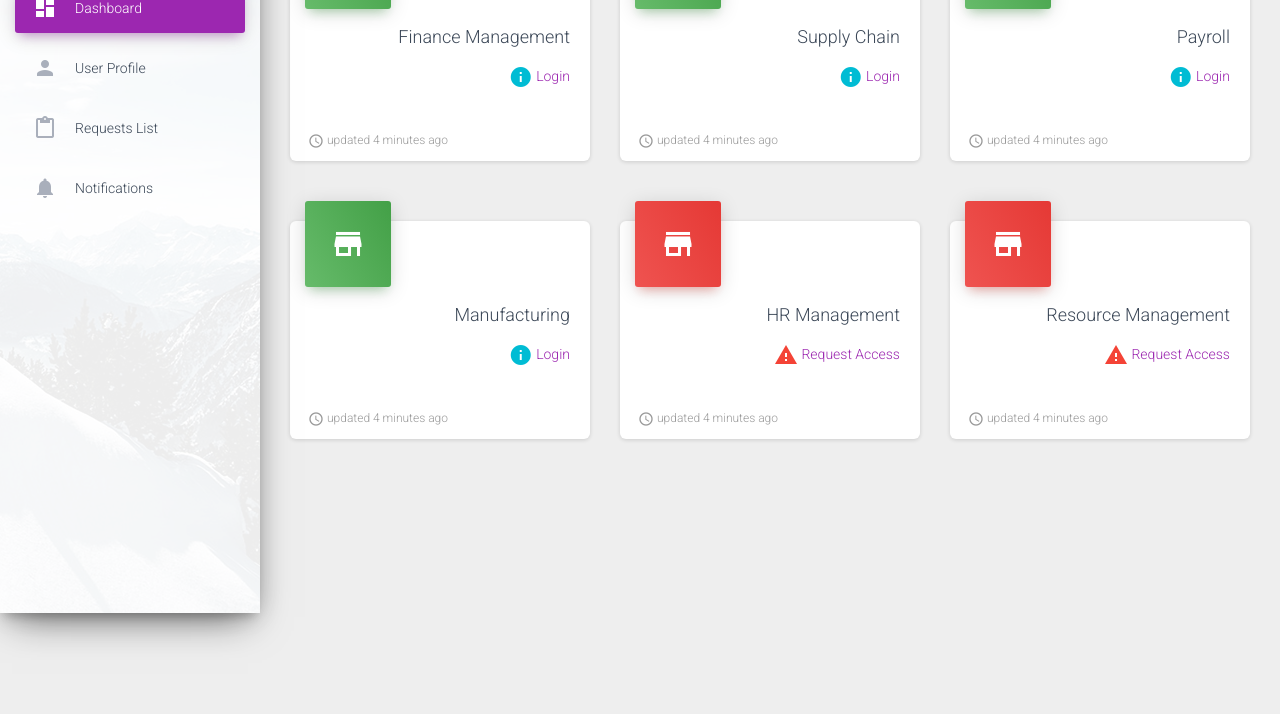
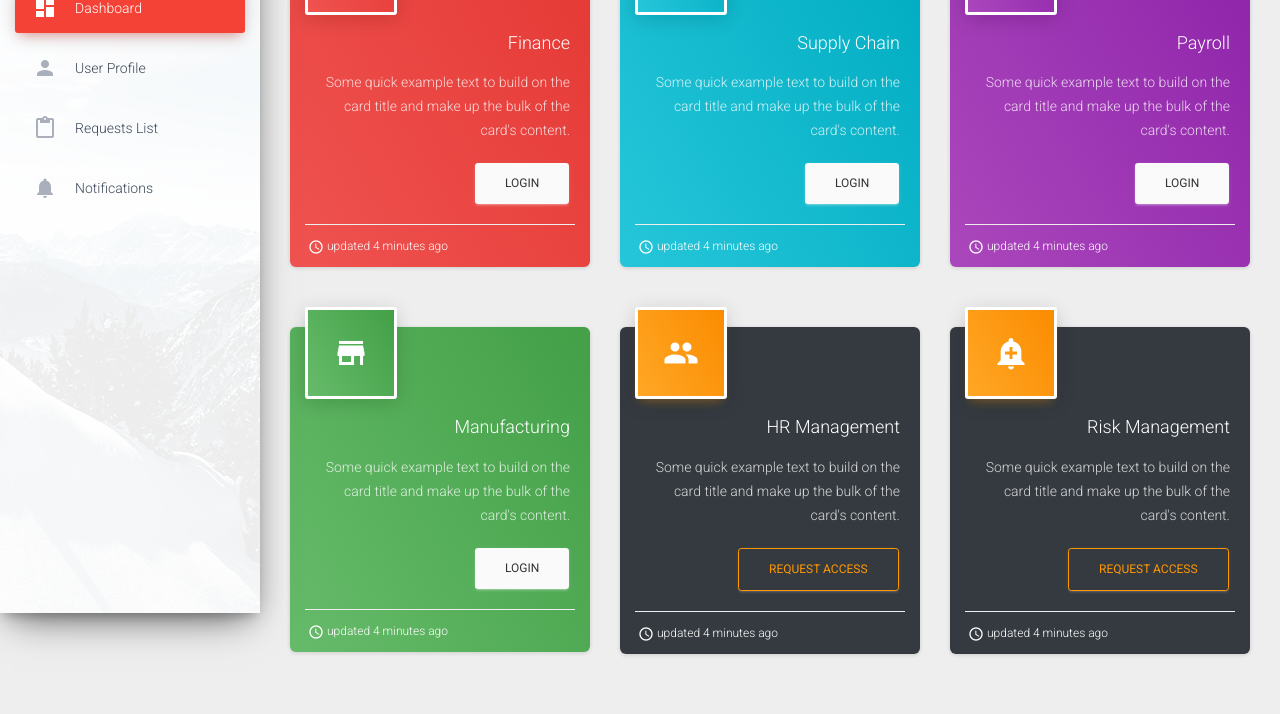
Before and after one commit to thetriplet3/mat-dash, a website: page pages/dashboard-user.html in a window 1280 px wide. Shown: the part 187-901 px from the top of the page. Before the commit the page ends 800 px from the top, so only its background shows below. Drawn offline with nearby package versions, Linux system fonts and the light colour scheme; some packages are replaced by stand-ins of ours; no server answers.

Commit message:
changed color scheme for user

```diff
--- a/pages/dashboard-user.html
+++ b/pages/dashboard-user.html
@@ -19,12 +19,12 @@
   <link href="../assets/css/material-dashboard.css?v=2.1.0" rel="stylesheet" />
   <!-- CSS Just for demo purpose, don't include it in your project -->
   <link href="../assets/demo/demo.css" rel="stylesheet" />
-  <link href="/node_modules/toastr/build/toastr.css" rel="stylesheet"/>
+  <link href="/node_modules/toastr/build/toastr.css" rel="stylesheet" />
 </head>
 
 <body class="">
   <div class="wrapper ">
-    <div class="sidebar" data-color="purple" data-background-color="white" data-image="../assets/img/sidebar-1.jpg">
+    <div class="sidebar" data-color="danger" data-background-color="white" data-image="../assets/img/sidebar-1.jpg">
       <!--
         Tip 1: You can change the color of the sidebar using: data-color="purple | azure | green | orange | danger"
 
@@ -133,22 +133,24 @@
         <div class="container-fluid">
           <div class="row">
             <div class="col-md-4">
-              <div class="card card-stats">
-                <div class="card-header card-header-success card-header-icon">
+              <div class="card bg-danger text-white card-stats card-chart">
+                <div class="card-header card-header-danger card-header-icon">
                   <!--<div class="ct-chart" id="dailySalesChart"></div> -->
                   <div class="card-icon">
-                    <i class="material-icons">store</i>
+                    <i class="material-icons">monetization_on</i>
                   </div>
                 </div>
                 <div class="card-body">
-                  <h4 class="card-title">Finance Management</h4>
-                  <p class="card-category">
-                    <i class="material-icons text-info">info</i>
-                    <a href="#pablo">Login</a>
-                  </p>
+                  <h4 class="card-title">Finance </h4>
+                  <div class="card-category">
+                    <div class="card-text">
+                      <p>Some quick example text to build on the card title and make up the bulk of the card's content.</p>
+                      <a href="#" class="btn btn-secondary">Login</a>
+                    </div>
+                  </div>
                 </div>
                 <div class="card-footer">
-                  <div class="stats">
+                  <div class="stats text-white">
                     <i class="material-icons">access_time</i> updated 4 minutes ago
                   </div>
                 </div>
@@ -156,22 +158,24 @@
             </div>
 
             <div class="col-md-4">
-              <div class="card card-stats">
-                <div class="card-header card-header-success card-header-icon">
+              <div class="card bg-info text-white card-stats card-chart">
+                <div class="card-header card-header-info card-header-icon">
                   <!--<div class="ct-chart" id="dailySalesChart"></div> -->
                   <div class="card-icon">
-                    <i class="material-icons">store</i>
+                    <i class="material-icons">shop_two</i>
                   </div>
                 </div>
                 <div class="card-body">
                   <h4 class="card-title">Supply Chain</h4>
-                  <p class="card-category">
-                    <i class="material-icons text-info">info</i>
-                    <a href="#pablo">Login</a>
-                  </p>
+                  <div class="card-category">
+                    <div class="card-text">
+                      <p>Some quick example text to build on the card title and make up the bulk of the card's content.</p>
+                      <a href="#" class="btn btn-secondary">Login</a>
+                    </div>
+                  </div>
                 </div>
                 <div class="card-footer">
-                  <div class="stats">
+                  <div class="stats text-white">
                     <i class="material-icons">access_time</i> updated 4 minutes ago
                   </div>
                 </div>
@@ -180,7 +184,33 @@
 
 
             <div class="col-md-4">
-              <div class="card card-stats">
+              <div class="card bg-primary text-white card-stats card-chart">
+                <div class="card-header card-header-primary card-header-icon">
+                  <!--<div class="ct-chart" id="dailySalesChart"></div> -->
+                  <div class="card-icon">
+                    <i class="material-icons">payment</i>
+                  </div>
+                </div>
+                <div class="card-body">
+                  <h4 class="card-title">Payroll </h4>
+                  <div class="card-category">
+                    <div class="card-text">
+                      <p>Some quick example text to build on the card title and make up the bulk of the card's content.</p>
+                      <a href="#" class="btn btn-secondary">Login</a>
+                    </div>
+                  </div>
+                </div>
+                <div class="card-footer">
+                  <div class="stats text-white">
+                    <i class="material-icons">access_time</i> updated 4 minutes ago
+                  </div>
+                </div>
+              </div>
+            </div>
+          </div>
+          <div class="row">
+            <div class="col-md-4">
+              <div class="card bg-success text-white card-stats card-chart">
                 <div class="card-header card-header-success card-header-icon">
                   <!--<div class="ct-chart" id="dailySalesChart"></div> -->
                   <div class="card-icon">
@@ -188,39 +218,16 @@
                   </div>
                 </div>
                 <div class="card-body">
-                  <h4 class="card-title">Payroll</h4>
-                  <p class="card-category">
-                    <i class="material-icons text-info">info</i>
-                    <a href="#pablo">Login</a>
-                  </p>
-                </div>
-                <div class="card-footer">
-                  <div class="stats">
-                    <i class="material-icons">access_time</i> updated 4 minutes ago
+                  <h4 class="card-title">Manufacturing </h4>
+                  <div class="card-category">
+                    <div class="card-text">
+                      <p>Some quick example text to build on the card title and make up the bulk of the card's content.</p>
+                      <a href="#" class="btn btn-secondary">Login</a>
                     </div>
                   </div>
                 </div>
-            </div>
-          </div>
-          <div class="row">
-
-            <div class="col-md-4">
-              <div class="card card-stats">
-                <div class="card-header card-header-success card-header-icon">
-                  <!--<div class="ct-chart" id="dailySalesChart"></div> -->
-                  <div class="card-icon">
-                    <i class="material-icons">store</i>
-                  </div>
-                </div>
-                <div class="card-body">
-                  <h4 class="card-title">Manufacturing</h4>
-                  <p class="card-category">
-                    <i class="material-icons text-info">info</i>
-                    <a href="#pablo">Login</a>
-                  </p>
-                </div>
                 <div class="card-footer">
-                  <div class="stats">
+                  <div class="stats text-white">
                     <i class="material-icons">access_time</i> updated 4 minutes ago
                   </div>
                 </div>
@@ -229,45 +236,56 @@
 
 
             <div class="col-md-4">
-              <div class="card card-stats">
-                <div class="card-header card-header-danger card-header-icon">
+              <div class="card bg-dark text-white card-stats card-chart">
+                <!---->
+                <div class="card-header card-header-warning card-header-icon">
                   <!--<div class="ct-chart" id="dailySalesChart"></div> -->
                   <div class="card-icon">
-                    <i class="material-icons">store</i>
+                    <i class="material-icons">people</i>
                   </div>
                 </div>
+
                 <div class="card-body">
                   <h4 class="card-title">HR Management</h4>
-                  <p class="card-category">
-                    <i class="material-icons text-danger">warning</i>
-                    <a href="#RequestAccess" data-toggle="modal" data-target="#RequestAccess">Request Access</a>
-                  </p>
-
+                  <div class="card-category">
+                    <div class="card-text">
+                      <p>Some quick example text to build on the card title and make up the bulk of the card's content.</p>
+                      <a href="#RequestAccess" class="btn btn-outline-warning" data-toggle="modal" data-target="#RequestAccess">
+                        Request Access
+                      </a>
+                    </div>
+                  </div>
                 </div>
                 <div class="card-footer">
-                  <div class="stats">
+                  <div class="stats text-white">
                     <i class="material-icons">access_time</i> updated 4 minutes ago
                   </div>
                 </div>
               </div>
             </div>
             <div class="col-md-4">
-              <div class="card card-stats">
-                <div class="card-header card-header-danger card-header-icon">
+              <div class="card bg-dark text-white card-stats card-chart">
+                <!---->
+                <div class="card-header card-header-warning card-header-icon">
                   <!--<div class="ct-chart" id="dailySalesChart"></div> -->
                   <div class="card-icon">
-                    <i class="material-icons">store</i>
+                    <i class="material-icons">add_alert</i>
                   </div>
                 </div>
+
                 <div class="card-body">
-                  <h4 class="card-title">Resource Management</h4>
-                  <p class="card-category">
-                    <i class="material-icons text-danger">warning</i>
-                    <a href="#RequestAccess" data-toggle="modal" data-target="#RequestAccess">Request Access</a>
-                  </p>
+                  <h4 class="card-title">Risk Management</h4>
+                  <div class="card-category">
+                    <div class="card-text">
+                      <p>Some quick example text to build on the card title and make up the bulk of the card's content.</p>
+                      <a href="#RequestAccess" class="btn btn-outline-warning" data-toggle="modal" data-target="#RequestAccess">
+                        Request Access
+                      </a>
+                    </div>
+                  </div>
                 </div>
                 <div class="card-footer">
-                  <div class="stats">
+                  <div class="stats text-white">
                     <i class="material-icons">access_time</i> updated 4 minutes ago
                   </div>
                 </div>
@@ -370,7 +388,7 @@
                 </div>
                 <div class="modal-footer">
                   <button type="button" class="btn btn-secondary" data-dismiss="modal">Close</button>
-                  <button type="button" id= "btnRequest" class="btn btn-primary">Request Access</button>
+                  <button type="button" id="btnRequest" class="btn btn-primary">Request Access</button>
                 </div>
               </div>
             </div>
```
Also changed, not shown: pages/requests-user.html (+4 -4 lines), assets/css/material-dashboard.css. Lines whose indentation alone changed are shown as unchanged.
